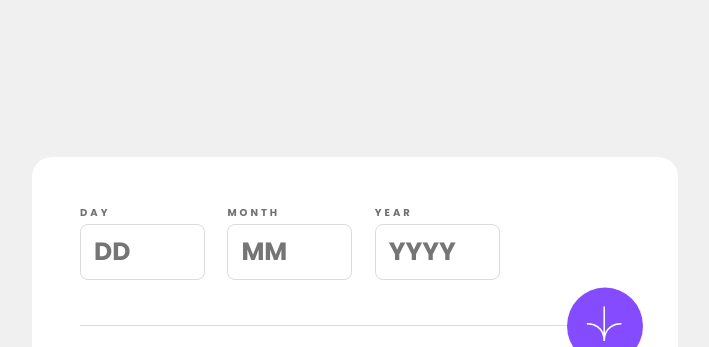
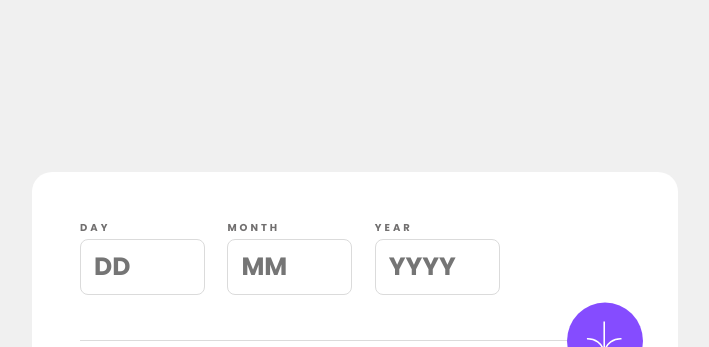
Before and after one commit to SS-Aahash/age_calculator, a plain HTML site: page index.html in a window 1280 px wide. Shown: the top 347 px of the page, without its empty margins (285-994 px from the left). Drawn offline with Linux system fonts and the light colour scheme.

Commit message:
Update style.css

```diff
--- a/style.css
+++ b/style.css
@@ -28,7 +28,7 @@ body{
 
 .parent{
     background-color: hsl(0, 0%, 100%);
-    margin: 40px 20px 20px 20px;
+    margin: 70px 20px 20px 20px;
     padding: 30px 20px 30px 20px;
     border-radius: 20px 20px 90px 20px;
 }
```
